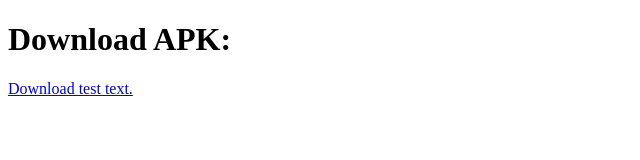
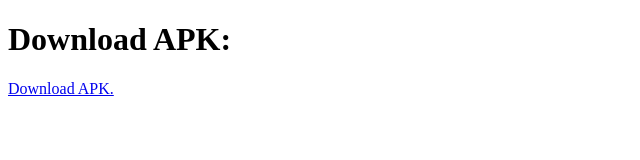
Before and after one commit to Aroth3460/D424-Vacation-Picker_Mobile_Application, a plain HTML site: page index.html in a window 1280 px wide. Shown: the full height of the page, 0-640 px from the left. Drawn offline with Linux system fonts and the light colour scheme.

Commit message:
Update index.html
Added release APK

```diff
--- a/index.html
+++ b/index.html
@@ -16,7 +16,7 @@
  <p>This is another paragraph.</p>
  -->
  <h1>Download APK: </h1>
- <a href="testtext.txt" download>Download test text.</a>
+ <a href="app-release.apk" download>Download APK.</a>
 </div>
 
 </body>
```
